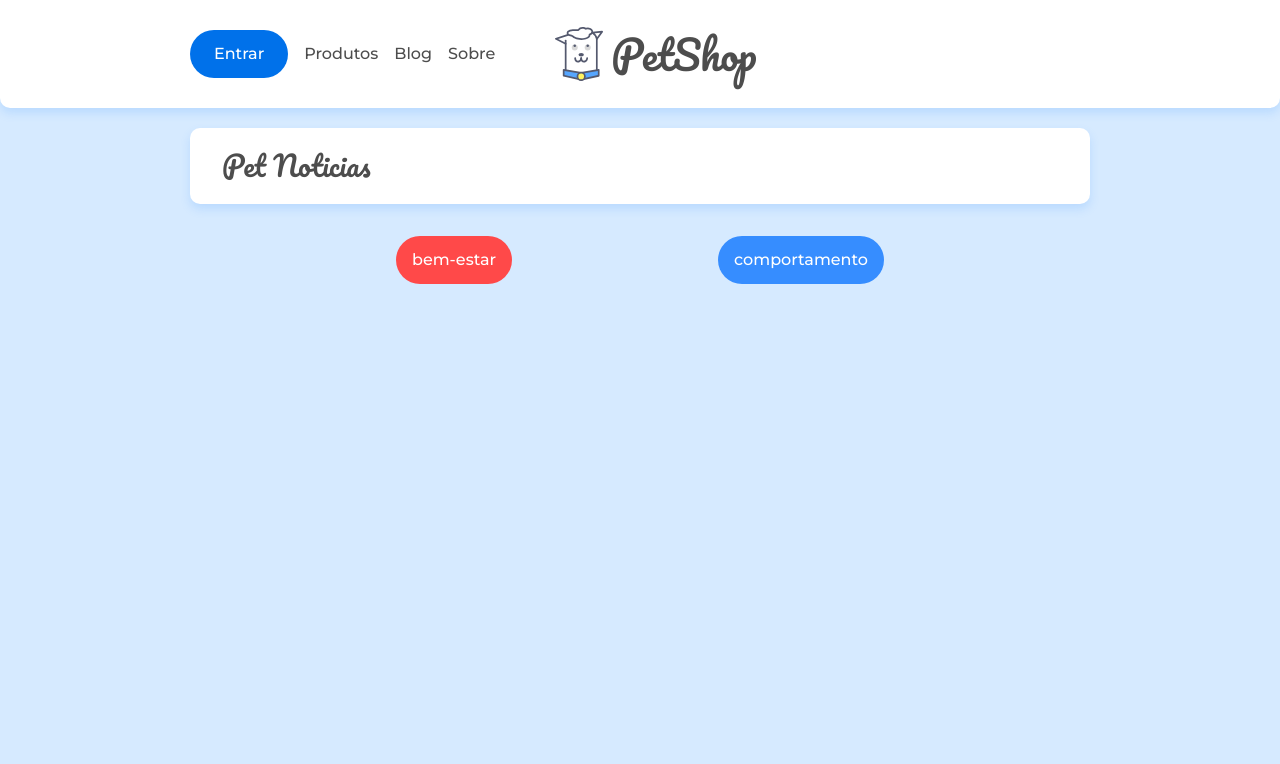
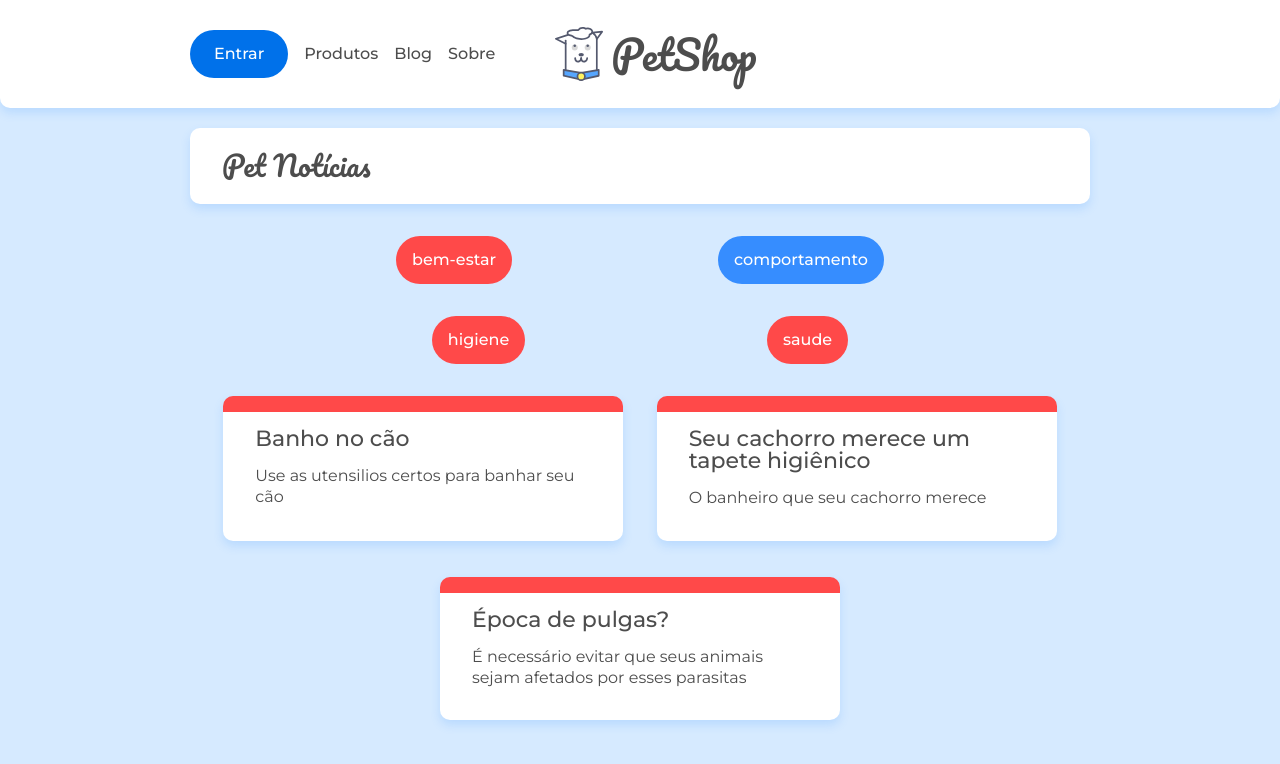
Before and after one commit to stecks10/Petshop, a React (Create React App) app in the folder petshop/: page /categoria/bem-estar in a window 1280 px wide. Shown: the top 764 px of the page. Built offline with nearby package versions, Linux system fonts and the light colour scheme; no server answers; data requests are answered from the project's data file.

Commit message:
projeto_final

```diff
--- a/petshop/src/App.jsx
+++ b/petshop/src/App.jsx
@@ -1,12 +1,11 @@
 import React from 'react';
 import './assets/css/base/base.css';
 import { BrowserRouter as Router, Route, Switch } from 'react-router-dom';
-import Post from './paginas/Post';
-
 import Home from './paginas/Home';
 import Sobre from './paginas/Sobre';
 import Pagina404 from './paginas/Pagina404';
 import Cabecalho from './components/Cabecalho';
+import Post from './paginas/Post';
 import Categoria from './paginas/Categoria';
 
 function App() {
@@ -20,7 +19,7 @@ function App() {
         <Route path="/sobre">
           <Sobre />
         </Route>
-        <Route path="/categoria/">
+        <Route path="/categoria/:id">
           <Categoria />
         </Route>
         <Route path="/posts/:id">
--- a/petshop/src/paginas/Categoria.jsx
+++ b/petshop/src/paginas/Categoria.jsx
@@ -1,13 +1,20 @@
-import React, { useEffect, useState } from 'react';
+import React, { useState, useEffect } from 'react';
 import ListaCategorias from '../components/ListaCategorias';
 import ListaPost from '../components/ListaPost';
-import { Route, useRouteMatch, useParams } from 'react-router-dom';
 import '../assets/css/blog.css';
+import {
+  Route,
+  useParams,
+  useRouteMatch,
+  Link,
+  Switch,
+} from 'react-router-dom';
 import { busca } from '../api/api';
+import SubCategoria from '../paginas/SubCategoria';
 
 const Categoria = () => {
   const { id } = useParams();
-  const { path } = useRouteMatch();
+  const { url, path } = useRouteMatch();
   const [subcategorias, setSubCategorias] = useState([]);
 
   useEffect(() => {
@@ -15,19 +22,32 @@ const Categoria = () => {
       setSubCategorias(categoria.subcategorias);
     });
   }, [id]);
-
   return (
     <>
       <div className="container">
-        <h2 className="titulo-pagina">Pet Noticias</h2>
+        <h2 className="titulo-pagina">Pet Notícias</h2>
       </div>
 
       <ListaCategorias />
-      <Route exact path={`${path}/`}>
-        <ListaPost url={`/posts?categoria=${id}`} />
-      </Route>
+      <ul className="lista-categorias container flex">
+        {subcategorias.map((subcategoria) => (
+          <li
+            className={`lista-categorias__categoria lista-categorias__categoria--${id}`}
+            key={subcategoria}
+          >
+            <Link to={`${url}/${subcategoria}`}>{subcategoria}</Link>
+          </li>
+        ))}
+      </ul>
+      <Switch>
+        <Route exact path={`${path}/`}>
+          <ListaPost url={`/posts?categoria=${id}`} />
+        </Route>
+        <Route path={`${path}/:subcategoria`}>
+          <SubCategoria />
+        </Route>
+      </Switch>
     </>
   );
 };
-
 export default Categoria;
--- a/petshop/src/paginas/Post.jsx
+++ b/petshop/src/paginas/Post.jsx
@@ -1,7 +1,7 @@
 import React, { useState, useEffect } from 'react';
+import { useParams, useHistory } from 'react-router-dom';
 import { busca } from '../api/api';
 import '../assets/css/post.css';
-import { useParams, useHistory } from 'react-router-dom';
 
 const Post = () => {
   let history = useHistory();
@@ -18,7 +18,7 @@ const Post = () => {
     <main className="container flex flex--centro">
       <article className="cartao post">
         <h2 className="cartao__titulo">{post.title}</h2>
-        <p className="cartao_texto">{post.body}</p>
+        <p className="carta__texto">{post.body}</p>
       </article>
     </main>
   );
```
Also changed, not shown: 1 other file (tests, documents, lock files or other folders).
